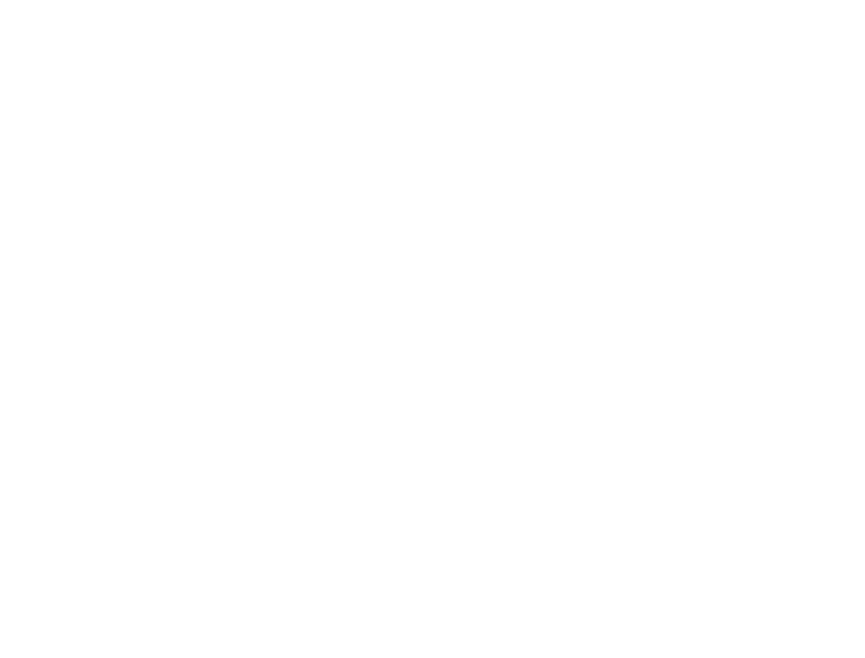
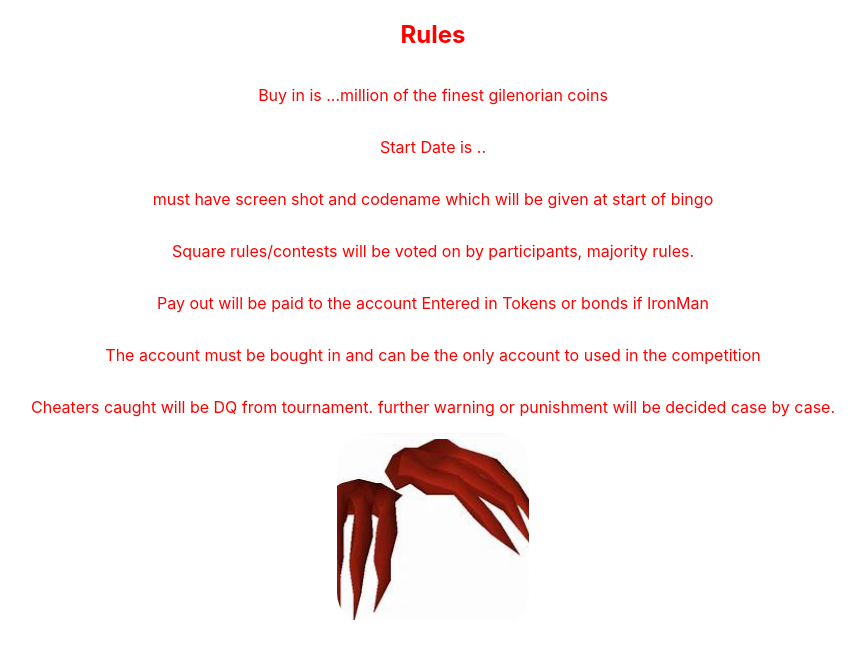
Before and after one commit to dwaynediddy/typescript-bingo, a React (Create React App) app: page /rules in a window 1280 px wide. Before the commit this address had no page. Shown: the top 658 px of the page, without its empty margins (207-1072 px from the left). Built offline with nearby package versions, Linux system fonts and the light colour scheme.

Commit message:
added rule sidepanel

```diff
--- a/package.json
+++ b/package.json
@@ -14,6 +14,7 @@
     "react-dom": "^17.0.2",
     "react-router-dom": "^6.2.2",
     "react-scripts": "5.0.0",
+    "react-sliding-pane": "^7.1.0",
     "typescript": "^4.4.2",
     "web-vitals": "^2.1.0"
   },
--- a/src/App.tsx
+++ b/src/App.tsx
@@ -2,6 +2,7 @@
 import { Routes, Route } from "react-router-dom"
 import Login from './pages/Login'
 import Bingo from './pages/Bingo'
+import Rules from './components/Rules'
 
 
 function App() {
@@ -10,6 +11,7 @@
       <Routes>
         <Route path="/" element={<Login />} />
         <Route path="/bingo" element={<Bingo />} />
+        <Route path="/rules" element={<Rules />} />
       </Routes>
     </div>
   )
--- a/src/bingo.css
+++ b/src/bingo.css
@@ -3,6 +3,11 @@
   display: flex;
   align-items: center;
   flex-direction: column;
+}
+
+.headerContainer {
+  display: flex;
+  flex-direction: row;
 }
 
 h1 {
@@ -24,6 +29,7 @@
   width: 14rem;
   border-radius: 2rem;
   cursor: pointer;
+  border: 1px solid rgb(255, 136, 0);
 }
 
 .bingoBtn {
--- /dev/null
+++ b/src/components/Rules.tsx
@@ -0,0 +1,52 @@
+import './rule.css'
+
+const exampleImg = require('../images/claws.png')
+const ruleTitles = 'Rules'
+
+const rules = [
+  {
+    id: 1,
+    rule: 'Buy in is ...million of the finest gilenorian coins',
+  },
+  {
+    id: 2,
+    rule: 'Start Date is ..',
+  },
+  {
+    id: 3,
+    rule: 'must have screen shot and codename which will be given at start of bingo',
+  },
+  {
+    id: 4,
+    rule: 'Square rules/contests will be voted on by participants, majority rules.',
+  },
+  {
+    id: 5,
+    rule: 'Pay out will be paid to the account Entered in Tokens or bonds if IronMan',
+  },
+  {
+    id: 6,
+    rule: 'The account must be bought in and can be the only account to used in the competition',
+  },
+  {
+    id: 7,
+    rule: 'Cheaters caught will be DQ from tournament. further warning or punishment will be decided case by case.',
+  },
+]
+
+const Rules = () => {
+  return (
+    <div className="ruleContainer">
+      <h2 className="ruleTitle">{ruleTitles}</h2>
+      {rules.map((rule) => (
+        <p className="ruleText">{rule.rule}</p>
+      ))}
+      <img
+        src={exampleImg}
+        alt='example'
+      />
+    </div>
+  )
+}
+
+export default Rules
--- /dev/null
+++ b/src/components/rule.css
@@ -0,0 +1,15 @@
+.ruleContainer {
+    display: flex;
+    align-items: center;
+    justify-content: center;
+    flex-direction: column;
+}
+
+.ruleTitle {
+    size: 6rem;
+    color: red
+}
+
+.ruleText {
+    COLOR: red;;
+}
--- a/src/pages/Bingo.tsx
+++ b/src/pages/Bingo.tsx
@@ -1,7 +1,16 @@
 import { useState } from 'react'
 import '../bingo.css'
 
+import SlidingPane from "react-sliding-pane"
+import "react-sliding-pane/dist/react-sliding-pane.css"
+
+import Rules from '../components/Rules'
+
 const Bingo = () => {
+    const [state, setState] = useState({
+        isPaneOpen: false,
+      });
+
     const [active, setActive] = useState({
         squares: [
             {id: 1, title: "one", img: 'avatar', toggled: false},
@@ -39,7 +48,21 @@
 
   return (
     <div className='bingoContainer'>
+        <div className='headerContainer'>
         <h1>Bingo</h1>
+        <button onClick={() => setState({ isPaneOpen: true })}>
+            <h2>Rules</h2>
+         </button>
+        <SlidingPane
+            className="some-custom-class"
+            overlayClassName="some-custom-overlay-class"
+            isOpen={state.isPaneOpen}
+            title='Rules'
+            onRequestClose={() => {
+                setState({ isPaneOpen: false })
+            }} children={<Rules />}
+        />
+        </div>
         <div className='bingoTiles'>
             {active.squares.map((square, i) => (
                 <div key={i} className={toggleActiveStyles(i)} onClick={() => {toggleActive(i)}}>
```
Also changed, not shown: 2 other files (tests, documents, lock files or other folders).
